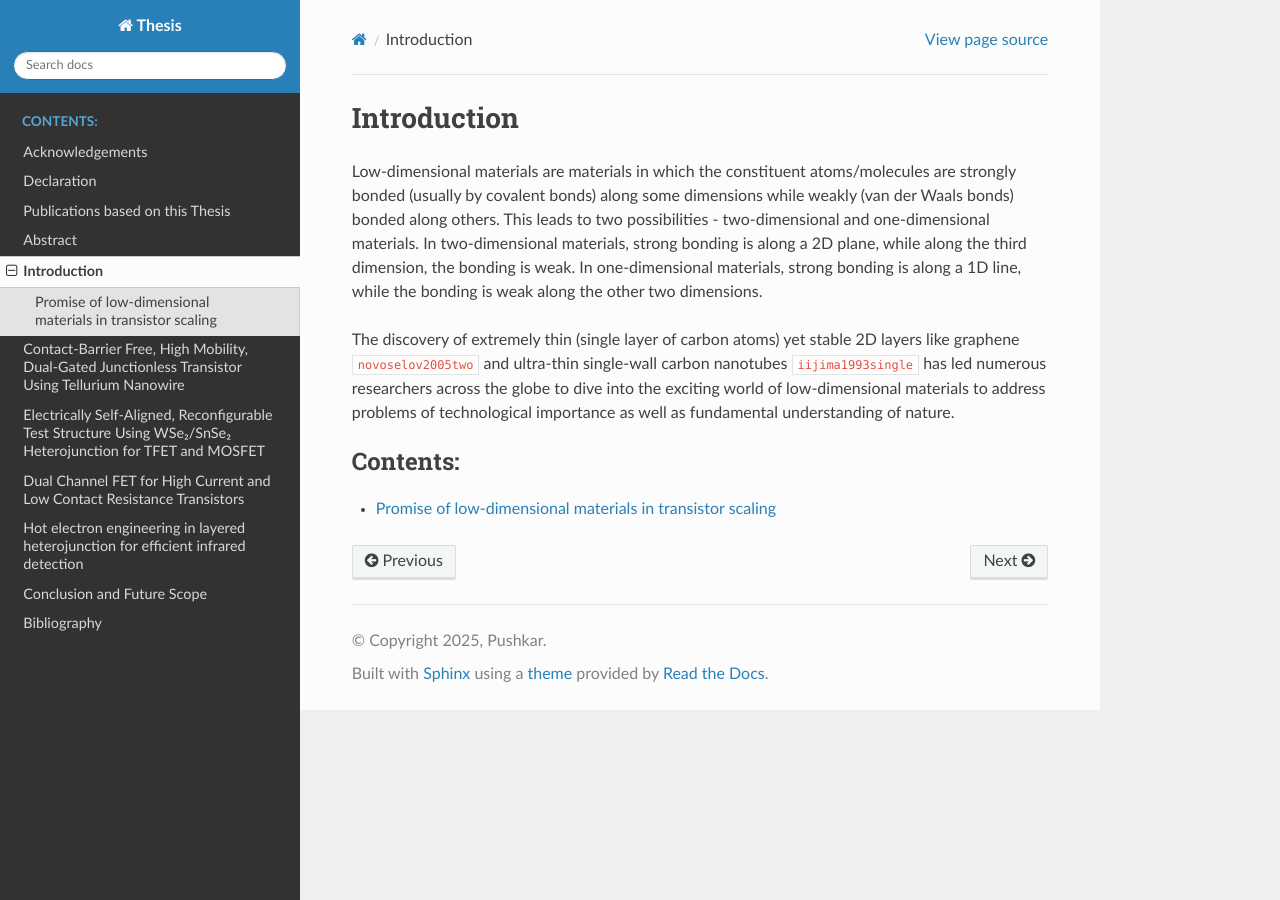
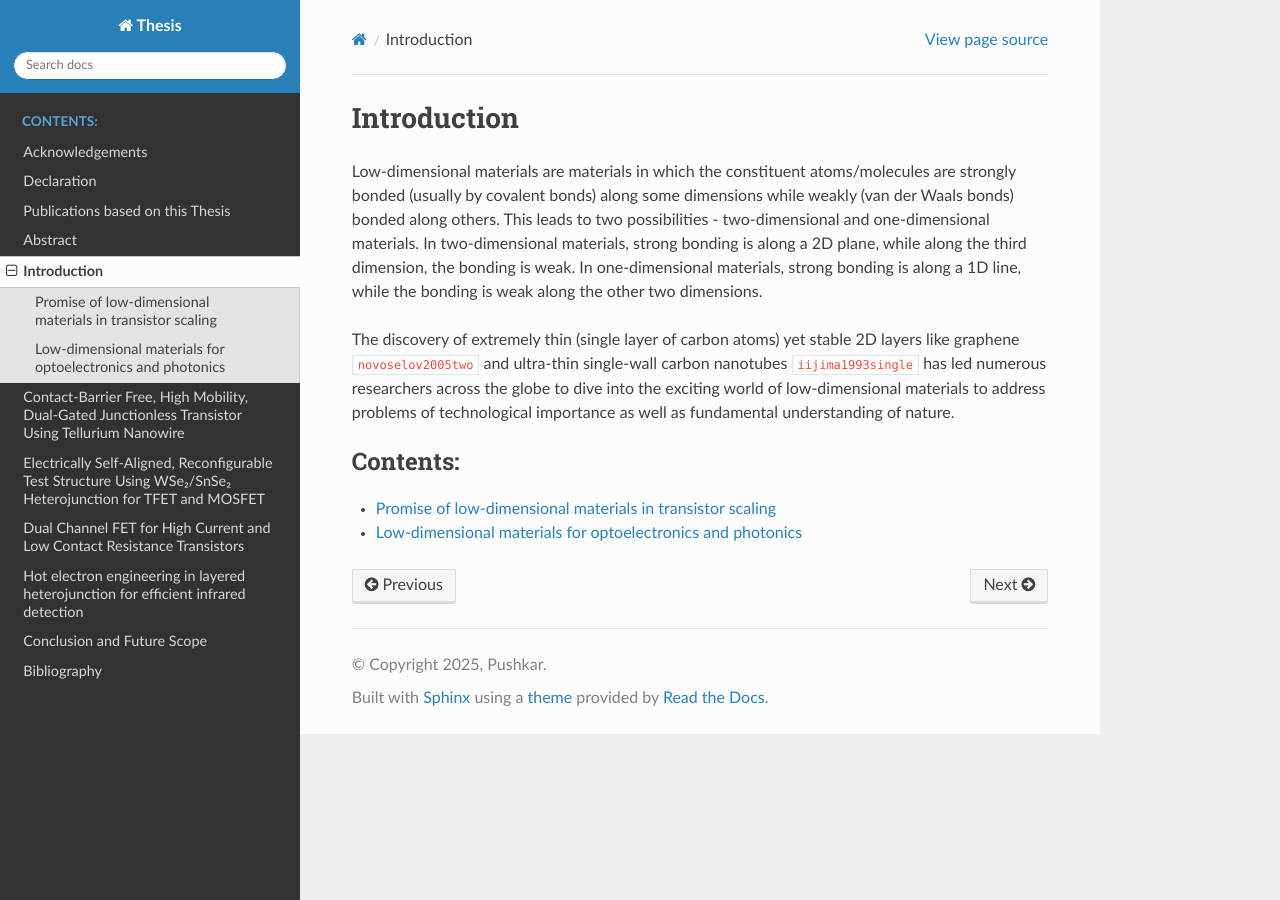
Before and after one commit to dpshkr/mythesis, a Sphinx documentation site: the page built from source/introduction/index.rst, in a window 1280 px wide. Built offline with Sphinx 7.4.7 and the Read the Docs theme 3.1.0, drawn with Linux system fonts in a browser that asks for light colours; cross-references to code outside the pages are shown as plain code.

Commit message:
Update index.rst

```diff
--- a/source/introduction/index.rst
+++ b/source/introduction/index.rst
@@ -14,3 +14,4 @@ The discovery of extremely thin (single layer of carbon atoms) yet stable 2D lay
    :caption: Contents:
 
    promise-of-low-dimensional-materials-in-scaling
+   low-dimensional-materials-for-optoelectronics
```
